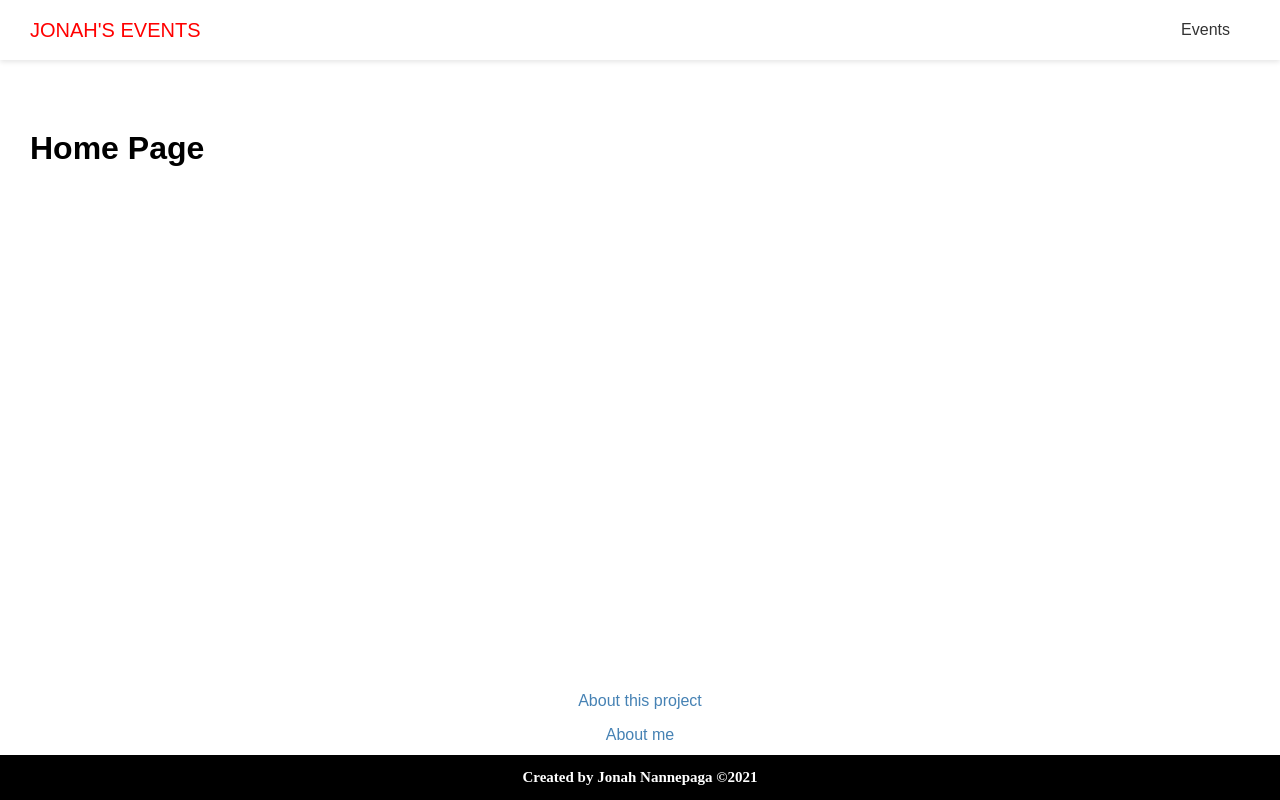
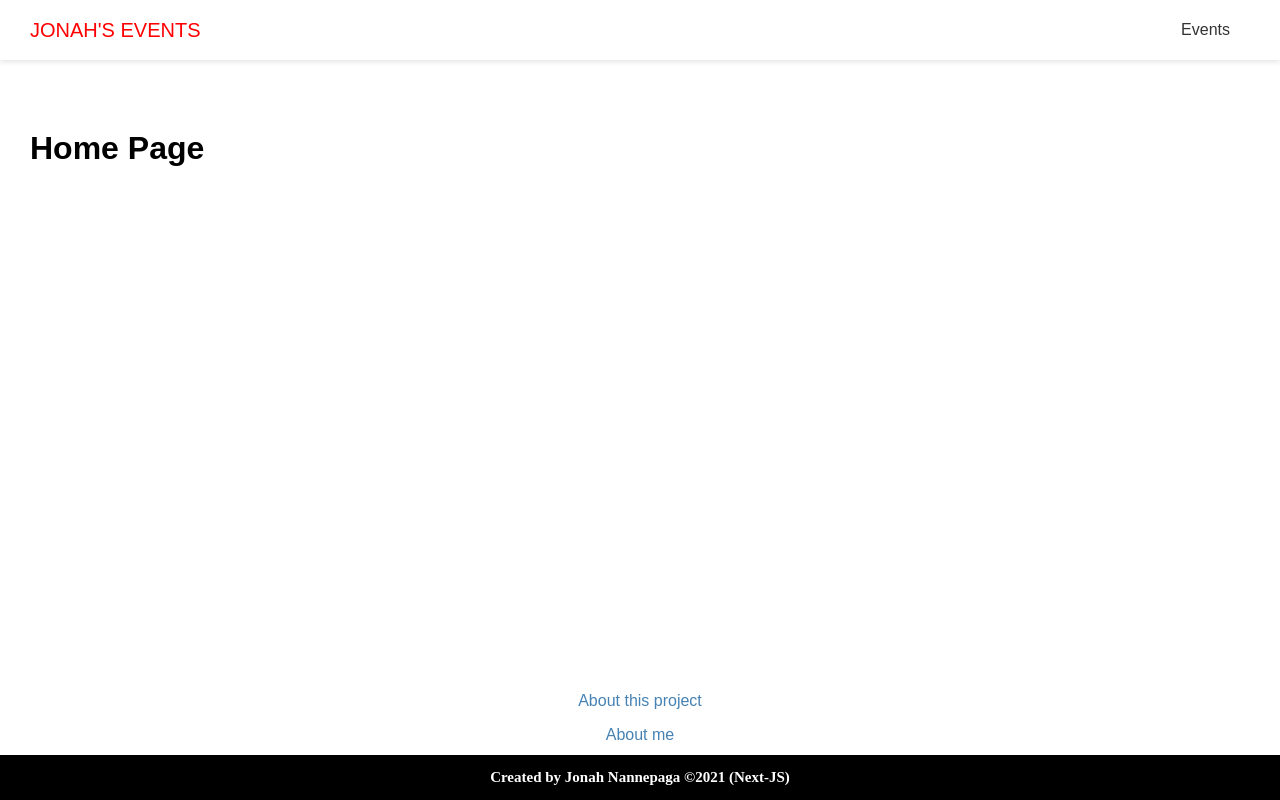
Before and after one commit to JonahNannepaga/nextjs-music-events-website, a Next.js app: page / in a window 1280 px wide. Built offline with nearby package versions, Linux system fonts and the light colour scheme; a web font is replaced by a local one.

Commit message:
Copyright content updates.

```diff
--- a/components/Copyright.js
+++ b/components/Copyright.js
@@ -13,7 +13,7 @@ class Copyright extends React.Component {
   render() {
     return (
       <div className={styles.copyrightsection}>
-        <p>Created by {this.state.owner} &copy;{this.state.year} </p>
+        <p>Created by {this.state.owner} &copy;{this.state.year} (Next-JS)</p>
       </div>
     );
   }
```
